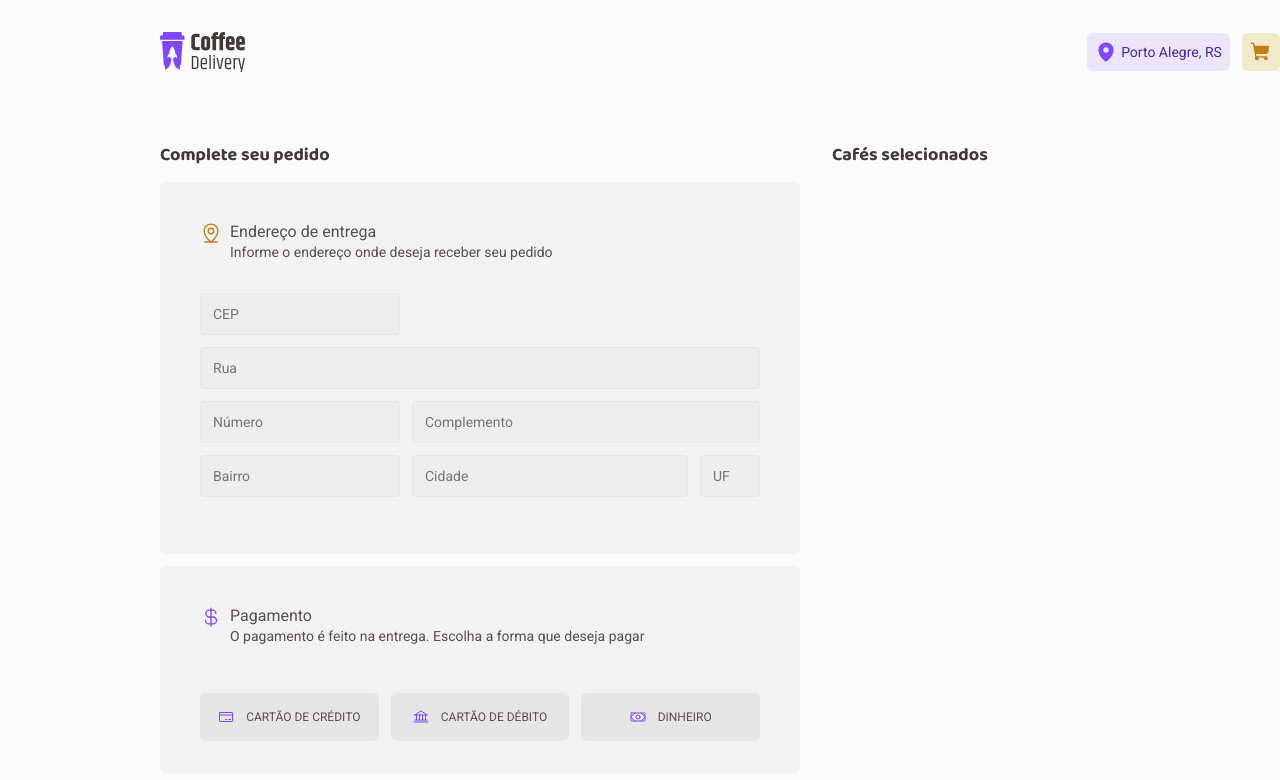
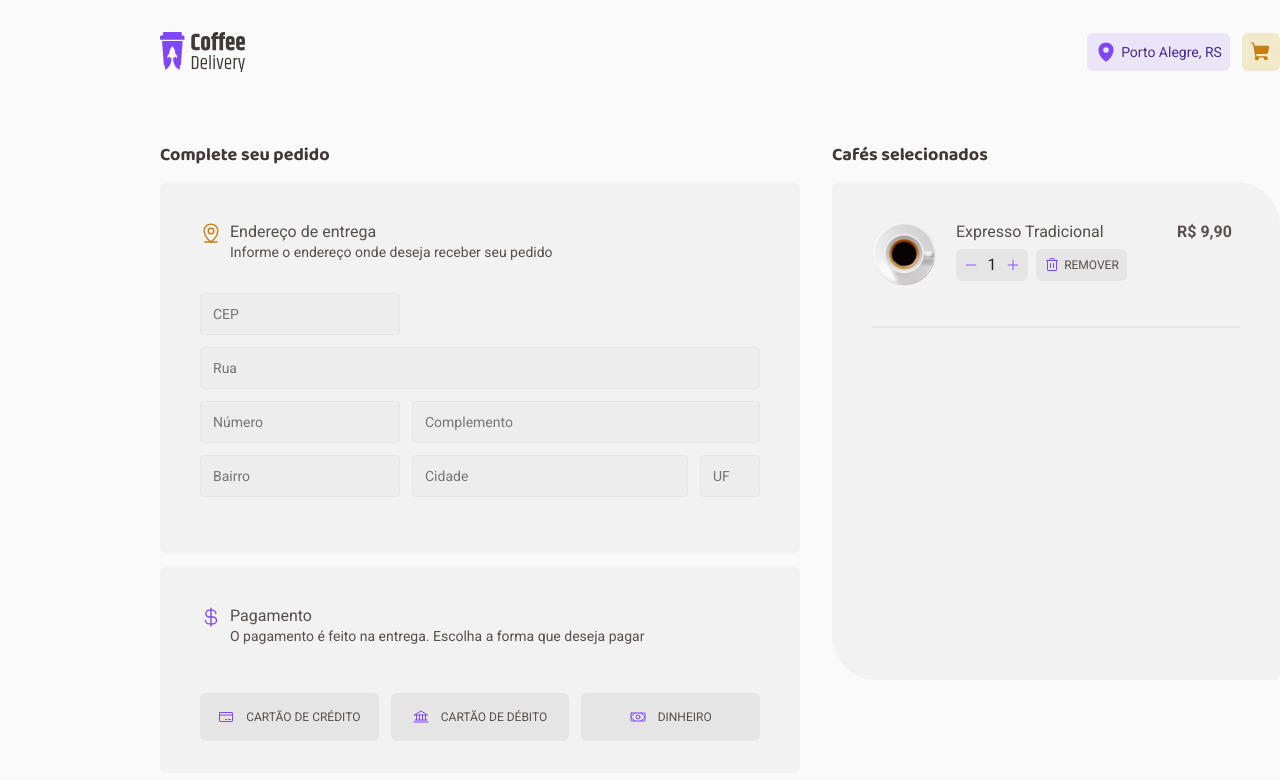
Before and after one commit to williane/02-ignite-desafio-coffeDelivery, a React (Vite) app: page /checkout in a window 1280 px wide. Shown: the top 780 px of the page. Built offline with nearby package versions, Linux system fonts and the light colour scheme.

Commit message:
Component: Counter and CoffeCard of checkou page

```diff
--- /dev/null
+++ b/src/components/counter/index.tsx
@@ -0,0 +1,21 @@
+import { Minus, Plus } from 'phosphor-react'
+import { CounterWrapper } from './style'
+
+interface CounterProps {
+  iconSize: number
+  height: number
+}
+
+export function Counter({ iconSize, height }: CounterProps) {
+  return (
+    <CounterWrapper buttonHeigth={height}>
+      <button>
+        <Minus size={iconSize} />
+      </button>
+      <span>1</span>
+      <button>
+        <Plus size={iconSize} />
+      </button>
+    </CounterWrapper>
+  )
+}
--- /dev/null
+++ b/src/components/counter/style.ts
@@ -0,0 +1,50 @@
+import styled from 'styled-components'
+
+interface CounterProps {
+  buttonHeigth: number
+}
+
+export const CounterWrapper = styled.div<CounterProps>`
+  display: flex;
+  align-items: center;
+  justify-content: center;
+
+  gap: 0.25rem;
+
+  width: 4.5rem;
+  height: ${(props) => props.buttonHeigth / 16}rem;
+
+  background-color: ${(props) => props.theme['base-button']};
+  border-radius: 6px;
+
+  padding: 0.5rem;
+
+  & > button {
+    display: flex;
+    align-items: center;
+    justify-content: center;
+
+    width: 0.875rem;
+    height: 0.875rem;
+
+    background: transparent;
+    border: none;
+    color: ${(props) => props.theme.purple};
+  }
+
+  & > span {
+    display: flex;
+    align-items: center;
+    justify-content: center;
+
+    font-family: 'Roboto';
+    font-style: normal;
+    font-weight: 400;
+    font-size: 1rem;
+    line-height: 130%;
+
+    width: 1.25rem;
+
+    color: ${(props) => props.theme['base-title']};
+  }
+`
--- /dev/null
+++ b/src/pages/checkout/CoffeCard/index.tsx
@@ -0,0 +1,26 @@
+import { Action, Container, Details, Divider, TrashButton } from './styles'
+import { Counter } from '../../../components/counter'
+import Coffe from '../../../assets/coffes/expresso_tradicional.svg'
+import { Trash } from 'phosphor-react'
+
+export function CoffeCard() {
+  return (
+    <>
+      <Container>
+        <img src={Coffe} alt="" />
+        <Details>
+          <span>Expresso Tradicional</span>
+          <Action>
+            <Counter height={32} iconSize={14} />
+            <TrashButton>
+              <Trash size={16} color="#8047F8" />
+              remover
+            </TrashButton>
+          </Action>
+        </Details>
+        <span>R$ 9,90</span>
+      </Container>
+      <Divider />
+    </>
+  )
+}
--- /dev/null
+++ b/src/pages/checkout/CoffeCard/styles.ts
@@ -0,0 +1,71 @@
+import styled from 'styled-components'
+
+export const Container = styled.div`
+  display: flex;
+
+  width: 23rem;
+  height: 5rem;
+
+  & > img {
+    width: 4rem;
+    height: 4rem;
+  }
+
+  & > span {
+    font-weight: 700;
+    line-height: 130%
+    color: ${(props) => props.theme['base-text']};
+  }
+`
+
+export const Details = styled.div`
+  display: flex;
+  flex-direction: column;
+
+  gap: 0.5rem;
+
+  width: 10.6875rem;
+  height: 3.8125rem;
+
+  margin-left: 1.25rem;
+  margin-right: 3.125rem;
+
+  & > span {
+    line-height: 130%
+    color: ${(props) => props.theme['base-subtitle']};
+  }
+`
+
+export const Action = styled.div`
+  display: flex;
+
+  gap: 0.5rem;
+`
+export const TrashButton = styled.button`
+  display: flex;
+  align-items: center;
+  justify-content: center;
+
+  gap: 0.25rem;
+
+  padding: 0 0.5rem;
+
+  width: 5.6875rem;
+  height: 2rem;
+
+  background-color: ${(props) => props.theme['base-button']};
+  border: none;
+  border-radius: 6px;
+
+  font-size: 0.75rem;
+  color: ${(props) => props.theme['base-text']};
+  text-transform: uppercase;
+`
+
+export const Divider = styled.hr`
+  width: 23rem;
+
+  border: 1px solid ${(props) => props.theme['base-button']};
+
+  margin-top: 1.5rem;
+`
--- a/src/pages/checkout/index.tsx
+++ b/src/pages/checkout/index.tsx
@@ -16,7 +16,9 @@ import {
   PayCard,
   RightWrapper,
   Title,
+  TotalsWrapper,
 } from './styles'
+import { CoffeCard } from './CoffeCard'
 
 export function Checkout() {
   return (
@@ -73,6 +75,9 @@ export function Checkout() {
       </LeftWrapper>
       <RightWrapper>
         <Title>Cafés selecionados</Title>
+        <TotalsWrapper>
+          <CoffeCard />
+        </TotalsWrapper>
       </RightWrapper>
     </Container>
   )
--- a/src/pages/checkout/styles.ts
+++ b/src/pages/checkout/styles.ts
@@ -148,3 +148,17 @@ export const ButtonWrapper = styled.div`
 `
 
 export const RightWrapper = styled(BaseWrapper)``
+
+export const TotalsWrapper = styled.div`
+  display: flex;
+  flex-direction: column;
+
+  width: 100%;
+  min-height: 31.125rem;
+
+  padding: 2.5rem;
+  margin-top: 0.9375rem;
+
+  background-color: ${(props) => props.theme['base-card']};
+  border-radius: 6px 44px;
+`
--- a/src/pages/home/CoffeList/CoffeCard/index.tsx
+++ b/src/pages/home/CoffeList/CoffeCard/index.tsx
@@ -2,7 +2,6 @@ import {
   Buy,
   CartButton,
   Container,
-  Counter,
   Description,
   ListTags,
   Name,
@@ -11,6 +10,7 @@ import {
 
 import Coffe from '../../../../assets/coffes/expresso_tradicional.svg'
 import { Minus, Plus, ShoppingCart } from 'phosphor-react'
+import { Counter } from '../../../../components/counter'
 
 export function CoffeCard() {
   return (
@@ -27,15 +27,7 @@ export function CoffeCard() {
       <Buy>
         <span>R$</span>
         <span>9,90</span>
-        <Counter>
-          <button>
-            <Minus size={14} />
-          </button>
-          <span>1</span>
-          <button>
-            <Plus size={14} />
-          </button>
-        </Counter>
+        <Counter height={38} iconSize={14} />
         <CartButton>
           <ShoppingCart size={22} color="#FFFFFF" weight="fill" />
         </CartButton>
--- a/src/pages/home/CoffeList/CoffeCard/styles.ts
+++ b/src/pages/home/CoffeList/CoffeCard/styles.ts
@@ -101,52 +101,8 @@ export const Buy = styled.div`
     line-height: 2rem;
 
     color: ${(props) => props.theme['base-text']};
-  }
-`
 
-export const Counter = styled.div`
-  display: flex;
-  align-items: center;
-  justify-content: center;
-
-  gap: 0.25rem;
-
-  width: 4.5rem;
-  height: 2.375rem;
-
-  background-color: ${(props) => props.theme['base-button']};
-  border-radius: 6px;
-
-  margin-left: 1.4375rem;
-  padding: 0.5rem;
-
-  & > button {
-    display: flex;
-    align-items: center;
-    justify-content: center;
-
-    width: 0.875rem;
-    height: 0.875rem;
-
-    background: transparent;
-    border: none;
-    color: ${(props) => props.theme.purple};
-  }
-
-  & > span {
-    display: flex;
-    align-items: center;
-    justify-content: center;
-
-    font-family: 'Roboto';
-    font-style: normal;
-    font-weight: 400;
-    font-size: 1rem;
-    line-height: 130%;
-
-    width: 1.25rem;
-
-    color: ${(props) => props.theme['base-title']};
+    margin-right: 1.4375rem;
   }
 `
 
```
